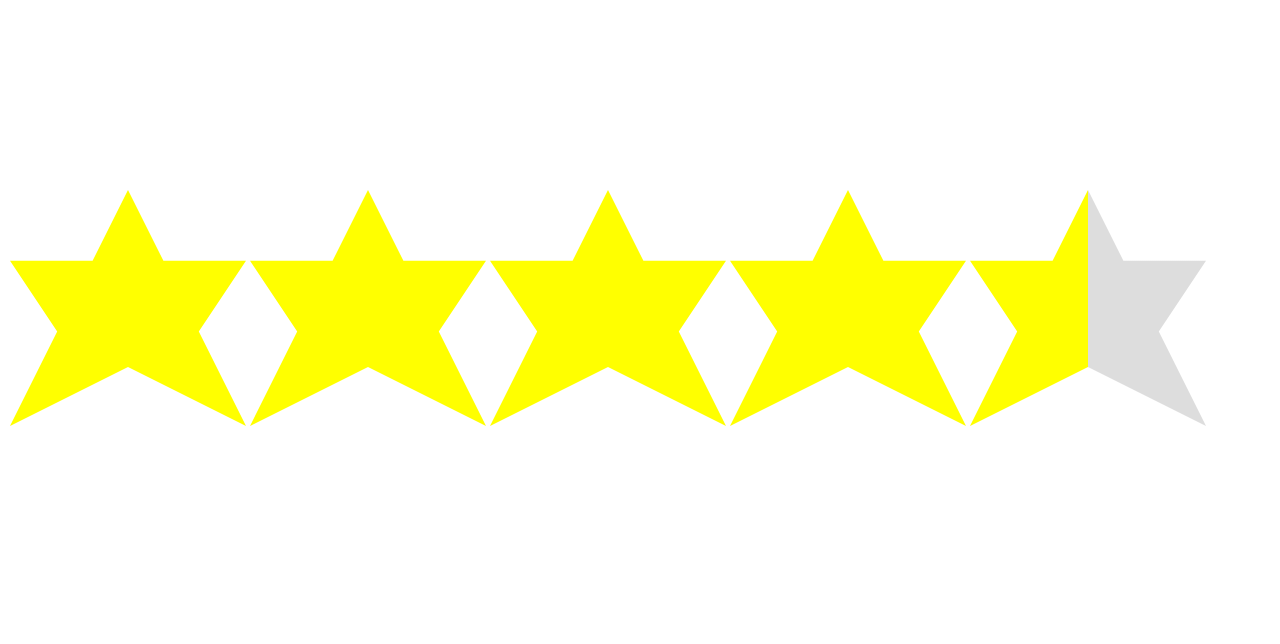
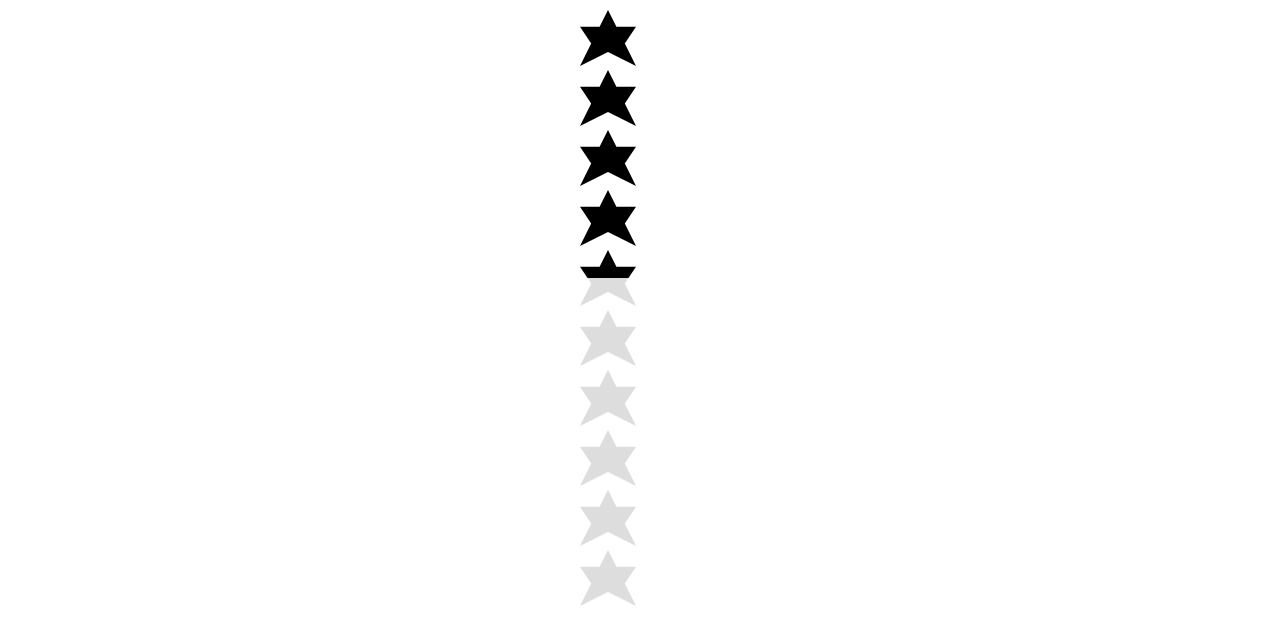
Before and after one commit to siddharthapaul001/js-svg-p-2, a plain HTML site: page index.html in a window 1280 px wide. Drawn offline with Linux system fonts and the light colour scheme.

Commit message:
fixed closure issues

```diff
--- a/index.html
+++ b/index.html
@@ -1,26 +1,24 @@
 <!DOCTYPE html>
 <html>
+
 <head>
     <title>SVG Test</title>
     <meta name="viewport" content="width=device-width, initial-scale=1.0">
     <script src="js/main.js"></script>
 </head>
+
 <body>
     <div id="svg-container" class="svg-container">
 
     </div>
     <script>
-            createStar(document.getElementById("svg-container"), "1200px", "600px", 4.5, 5, {
-                "direction": "row",
+        createStar(document.getElementById("svg-container"), "1200", "600", 4.5, 10, {
+            "direction": "column",
             "rated": {
-                    "fill": "#ff0",
-                    "stroke": "#000"
-                },
-                "nonrated": {
-                    "fill": "#ddd",
-                    "stroke": "#f00"
+                "fill": "#000"
             }
         });
     </script>
 </body>
+
 </html>
--- a/js/main.js
+++ b/js/main.js
@@ -43,6 +43,7 @@ function calculatePositions(parentWidth, parentHeight, strokeWidth, unit, xShift
         console.error('Must provide stroke width in pixels');
         return;
     }
+    N = globalThis.N;
     let h = direction == 'row' ? parentWidth / N : parentWidth;
     let w = direction == 'column' ? parentHeight / N : parentHeight;
     let side = Math.min(h, w) - Math.max(strokeWidth * 4, 4),
@@ -163,6 +164,30 @@ function createStar(parentElement, width = 0, height = 0, rating, N, styles = {}
         }
     }
 
+    for (let i in allowedStyles) {
+        if (styles['rated'] && styles['rated'].hasOwnProperty(allowedStyles[i].styleName)) {
+            if (styles['rated'][allowedStyles[i].styleName].match(allowedStyles[i].regex)) {
+                styleStr['rated'] += allowedStyles[i].styleName + ':' + styles['rated'][allowedStyles[i].styleName] + ';';
+                styleStr['partial'] += allowedStyles[i].styleName == 'fill' || allowedStyles[i].styleName == 'stroke' ? '' : allowedStyles[i].styleName + ':' + styles['rated'][allowedStyles[i].styleName] + ';';
+            } else {
+                console.error(allowedStyles[i].err);
+                return;
+            }
+        } else if (allowedStyles[i].hasOwnProperty('default')) {
+            styleStr['rated'] += allowedStyles[i].styleName + ':' + allowedStyles[i].default['rated'] + ';';
+        }
+        if (styles['nonrated'] && styles['nonrated'].hasOwnProperty(allowedStyles[i].styleName)) {
+            if (styles['nonrated'][allowedStyles[i].styleName].match(allowedStyles[i].regex)) {
+                styleStr['nonrated'] += allowedStyles[i].styleName + ':' + styles['nonrated'][allowedStyles[i].styleName] + ';';
+            } else {
+                console.error(allowedStyles[i].err);
+                return;
+            }
+        } else if (allowedStyles[i].hasOwnProperty('default')) {
+            styleStr['nonrated'] += allowedStyles[i].styleName + ':' + allowedStyles[i].default['nonrated'] + ';';
+        }
+    }
+
 
     if (direction == 'row') {
         if (strokeWidth.num > Math.min(svg.clientWidth / (10 * N), svg.clientHeight / 10)) {
@@ -175,23 +200,35 @@ function createStar(parentElement, width = 0, height = 0, rating, N, styles = {}
             return;
         }
     }
+    if(strokeWidth.unit == '%'){
+        console.error("provide stroke width in pixels only");
+        return;
+    }
 
     //create definitions
     if (isFraction(rating)) {
         let defs = document.createElementNS("http://www.w3.org/2000/svg", "defs"),
             linearGradient = document.createElementNS("http://www.w3.org/2000/svg", "linearGradient"),
+            strokeLinearGradient = document.createElementNS("http://www.w3.org/2000/svg", "linearGradient"),
             RatedStart = document.createElementNS("http://www.w3.org/2000/svg", "stop"),
             RatedEnd = document.createElementNS("http://www.w3.org/2000/svg", "stop"),
             NonRatedStart = document.createElementNS("http://www.w3.org/2000/svg", "stop"),
             NonRatedEnd = document.createElementNS("http://www.w3.org/2000/svg", "stop"),
+            strokeRatedStart = document.createElementNS("http://www.w3.org/2000/svg", "stop"),
+            strokeRatedEnd = document.createElementNS("http://www.w3.org/2000/svg", "stop"),
+            strokeNonRatedStart = document.createElementNS("http://www.w3.org/2000/svg", "stop"),
+            strokeNonRatedEnd = document.createElementNS("http://www.w3.org/2000/svg", "stop"),
             ratedFill = allowedStyles[2].default['rated'],
-            nonratedFill = allowedStyles[2].default['nonrated'];
+            nonratedFill = allowedStyles[2].default['nonrated'],
+            ratedStroke = allowedStyles[1].default['rated'];
+            nonratedStroke = allowedStyles[1].default['nonrated'];
+
 
         if (styles['rated'] && styles['rated'].hasOwnProperty('fill')) {
             if (styles['rated']['fill'].match(allowedStyles[2].regex)) {
                 ratedFill = styles['rated']['fill'];
             } else {
-                console.error(allowedStyles[i].err);
+                console.error(allowedStyles[2].err);
                 return;
             }
         }
@@ -199,7 +236,24 @@ function createStar(parentElement, width = 0, height = 0, rating, N, styles = {}
             if (styles['nonrated']['fill'].match(allowedStyles[2].regex)) {
                 nonratedFill = styles['nonrated']['fill'];
             } else {
-                console.error(allowedStyles[i].err);
+                console.error(allowedStyles[2].err);
+                return;
+            }
+        }
+
+        if (styles['rated'] && styles['rated'].hasOwnProperty('stroke')) {
+            if (styles['rated']['stroke'].match(allowedStyles[1].regex)) {
+                ratedStroke = styles['rated']['stroke'];
+            } else {
+                console.error(allowedStyles[1].err);
+                return;
+            }
+        }
+        if (styles['nonrated'] && styles['nonrated'].hasOwnProperty('stroke')) {
+            if (styles['nonrated']['stroke'].match(allowedStyles[1].regex)) {
+                nonratedStroke = styles['nonrated']['stroke'];
+            } else {
+                console.error(allowedStyles[1].err);
                 return;
             }
         }
@@ -218,6 +272,20 @@ function createStar(parentElement, width = 0, height = 0, rating, N, styles = {}
             linearGradient.setAttribute("y2", "0%");
         }
 
+        strokeLinearGradient.setAttribute("id", "partial-stroke");
+        strokeLinearGradient.setAttribute("x1", "0%");
+        if (direction == 'row') {
+            strokeLinearGradient.setAttribute("x2", "100%");
+        } else if (direction == 'column') {
+            strokeLinearGradient.setAttribute("x2", "0%");
+        }
+        strokeLinearGradient.setAttribute("y1", "0%");
+        if (direction == 'column') {
+            strokeLinearGradient.setAttribute("y2", "100%");
+        } else if (direction == 'row') {
+            strokeLinearGradient.setAttribute("y2", "0%");
+        }
+
         RatedStart.setAttribute("offset", "0%");
         RatedEnd.setAttribute("offset", ((rating - Math.floor(rating)).toFixed(2) * 100) + "%");
         NonRatedStart.setAttribute("offset", ((rating - Math.floor(rating)).toFixed(2) * 100) + "%");
@@ -227,11 +295,27 @@ function createStar(parentElement, width = 0, height = 0, rating, N, styles = {}
         NonRatedStart.setAttribute("style", "stop-color:" + nonratedFill + ";stop-opacity:1;");
         NonRatedEnd.setAttribute("style", "stop-color:" + nonratedFill + ";stop-opacity:1;");
 
+        strokeRatedStart.setAttribute("offset", "0%");
+        strokeRatedEnd.setAttribute("offset", ((rating - Math.floor(rating)).toFixed(2) * 100) + "%");
+        strokeNonRatedStart.setAttribute("offset", ((rating - Math.floor(rating)).toFixed(2) * 100) + "%");
+        strokeNonRatedEnd.setAttribute("offset", "100%");
+        strokeRatedStart.setAttribute("style", "stop-color:" + ratedStroke + ";stop-opacity:1;");
+        strokeRatedEnd.setAttribute("style", "stop-color:" + ratedStroke + ";stop-opacity:1;");
+        strokeNonRatedStart.setAttribute("style", "stop-color:" + nonratedStroke + ";stop-opacity:1;");
+        strokeNonRatedEnd.setAttribute("style", "stop-color:" + nonratedStroke + ";stop-opacity:1;");
+
         linearGradient.appendChild(RatedStart);
         linearGradient.appendChild(RatedEnd);
         linearGradient.appendChild(NonRatedStart);
         linearGradient.appendChild(NonRatedEnd);
+
+        strokeLinearGradient.appendChild(strokeRatedStart);
+        strokeLinearGradient.appendChild(strokeRatedEnd);
+        strokeLinearGradient.appendChild(strokeNonRatedStart);
+        strokeLinearGradient.appendChild(strokeNonRatedEnd);
+
         defs.appendChild(linearGradient);
+        defs.appendChild(strokeLinearGradient);
         svg.appendChild(defs);
     }
 
@@ -275,32 +359,10 @@ function createStar(parentElement, width = 0, height = 0, rating, N, styles = {}
         }
     }
 
-    for (let i in allowedStyles) {
-        if (styles['rated'] && styles['rated'].hasOwnProperty(allowedStyles[i].styleName)) {
-            if (styles['rated'][allowedStyles[i].styleName].match(allowedStyles[i].regex)) {
-                styleStr['rated'] += allowedStyles[i].styleName + ':' + styles['rated'][allowedStyles[i].styleName] + ';';
-                styleStr['partial'] += allowedStyles[i].styleName == 'fill' ? '' : allowedStyles[i].styleName + ':' + styles['rated'][allowedStyles[i].styleName] + ';';
-            } else {
-                console.error(allowedStyles[i].err);
-                return;
-            }
-        } else if (allowedStyles[i].hasOwnProperty('default')) {
-            styleStr['rated'] += allowedStyles[i].styleName + ':' + allowedStyles[i].default['rated'] + ';';
-        }
-        if (styles['nonrated'] && styles['nonrated'].hasOwnProperty(allowedStyles[i].styleName)) {
-            if (styles['nonrated'][allowedStyles[i].styleName].match(allowedStyles[i].regex)) {
-                styleStr['nonrated'] += allowedStyles[i].styleName + ':' + styles['nonrated'][allowedStyles[i].styleName] + ';';
-            } else {
-                console.error(allowedStyles[i].err);
-                return;
-            }
-        } else if (allowedStyles[i].hasOwnProperty('default')) {
-            styleStr['nonrated'] += allowedStyles[i].styleName + ':' + allowedStyles[i].default['nonrated'] + ';';
-        }
-    }
     for (let i = 0; i < stars.length; i++) {
         if (isFraction(rating) && Math.ceil(rating) == i + 1) {
             stars[i].setAttribute("fill", "url(#partial-fill)");
+            stars[i].setAttribute("stroke", "url(#partial-stroke)");
             stars[i].setAttribute("style", styleStr['partial']);
         } else {
             stars[i].setAttribute("style", i < Math.ceil(rating) ? styleStr['rated'] : styleStr['nonrated']);
```
Lines whose indentation alone changed are shown as unchanged.
